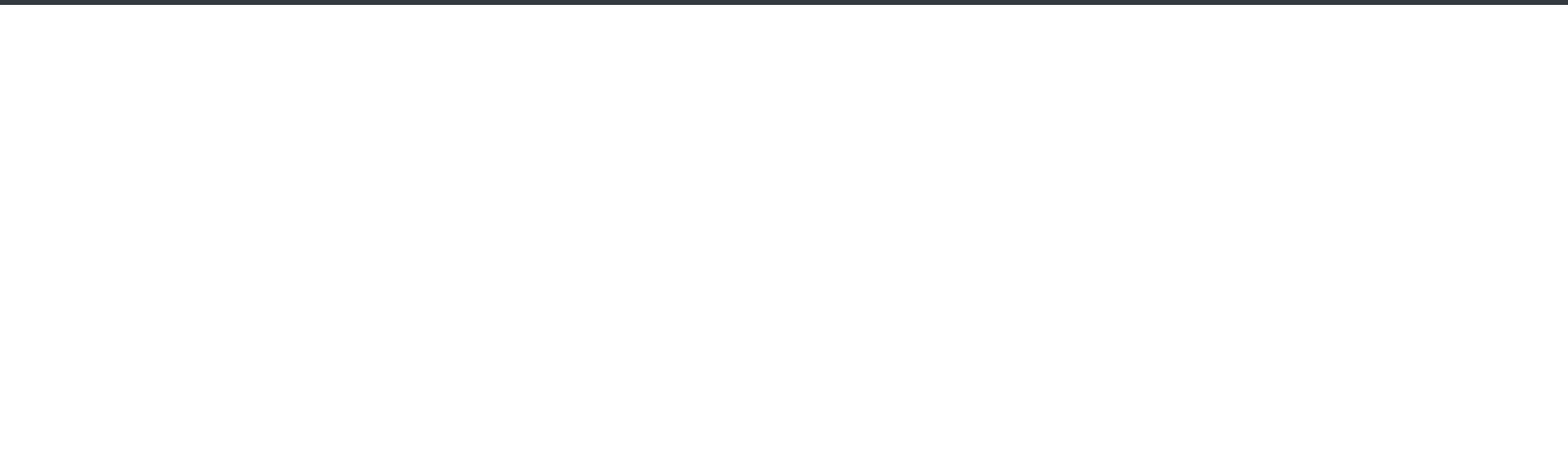
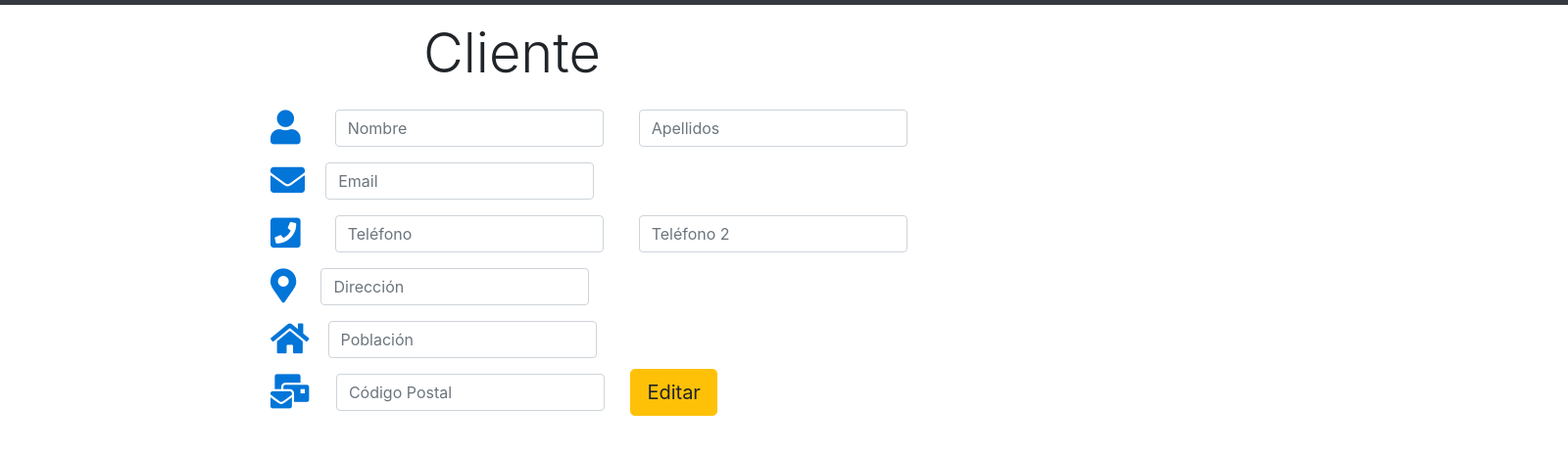
Before and after one commit to mestanza-93/customer-manager, an Electron app: page src/views/customer.html in a window 1600 px wide. Shown: the part 51-514 px from the top of the page at 98% size. Drawn offline with nearby package versions, Linux system fonts and the light colour scheme; no server answers.

Commit message:
chore: customer form

```diff
--- /dev/null
+++ b/src/css/customer.css
@@ -0,0 +1,4 @@
+.bigicon {
+    color: #0275d8;
+    font-size: 35px;
+}
--- a/src/views/customer.html
+++ b/src/views/customer.html
@@ -2,6 +2,7 @@
 <html>
     <head>
         <meta charset="UTF-8"/>
+        <meta name="viewport" content="width=device-width, initial-scale=1.0">
         <script> var $ = require('jquery'); </script>
         <script>
             $(function(){
@@ -9,6 +10,7 @@
              });
         </script>
         <script type="text/javascript" src="../models/customer.js"></script>
+        <link rel="stylesheet" type="text/css" href="../css/customer.css">
         <script type="text/javascript">
             var id_customer = localStorage.getItem('id_customer');
             var customerData = [];
@@ -22,5 +24,87 @@
     <body>
         <div id="includedContent"></div>
         <script>console.log(customerData);</script>
+
+        <div class="container container-header">
+            <div class="col-md-6">
+                <form class="form-inline form p-2 text-center mx-auto">
+                    <!-- Nombre cliente y apellidos en legend?? -->
+                    <legend class="display-4 py-2 px-2 text-center legend-header">Cliente</legend>
+                    <div class="form-group p-2">
+                        <div class="row">
+                            <div class="col-1">
+                                <span><i class="fa fa-user bigicon"></i></span>
+                            </div>
+                            <div class="col ml-2">
+                                <input class="form-control" type="text" id="name" placeholder="Nombre">
+                            </div>
+                            <div class="col ml-1">
+                                <input class="form-control" type="text" id="lastname" placeholder="Apellidos">
+                            </div>
+                        </div>
+                    </div>
+
+                    <div class="form-group p-2">
+                        <div class="row">
+                            <div class="col-1">
+                                <span><i class="fa fa-envelope bigicon"></i></span>
+                            </div>
+                            <div class="col ml-2">
+                                <input class="form-control" type="text" id="email" placeholder="Email">
+                            </div>
+                        </div>
+                    </div>
+
+                    <div class="form-group p-2">
+                        <div class="row">
+                            <div class="col-1">
+                                <span><i class="fa fa-phone-square bigicon"></i></span>
+                            </div>
+                            <div class="col ml-2">
+                                <input id="phone" name="phone" type="text" placeholder="Teléfono" class="form-control">
+                            </div>
+                            <div class="col ml-1">
+                                <input id="phone2" name="phone2" type="text" placeholder="Teléfono 2" class="form-control">
+                            </div>
+                        </div>
+                    </div>
+
+                    <div class="form-group p-2">
+                        <div class="row">
+                            <div class="col-1">
+                                <span><i class="fas fa-map-marker-alt bigicon"></i></span>
+                            </div>
+                            <div class="col ml-2">
+                                <input id="address" name="address" type="text" placeholder="Dirección" class="form-control">
+                            </div>
+                        </div>
+                    </div>
+
+                    <div class="form-group p-2">
+                        <div class="row">
+                            <div class="col-1">
+                                <span><i class="fas fa-home bigicon"></i></span>
+                            </div>
+                            <div class="col ml-2">
+                                <input id="town" name="town" type="text" placeholder="Población" class="form-control">
+                            </div>
+                        </div>
+                    </div>
+
+                    <div class="form-group p-2">
+                        <div class="row">
+                            <div class="col-1">
+                                <span><i class="fas fa-mail-bulk bigicon"></i></span>
+                            </div>
+                            <div class="col ml-3">
+                                <input id="postalcode" name="postalcode" placeholder="Código Postal" class="form-control">
+                            </div>
+                        </div>
+                    </div>
+
+                    <button type="submit" class="btn btn-warning btn-lg">Editar</button>
+                </form>
+            </div>
+        </div>
     </body>
 </html>
```
Also changed, not shown: 1 other file.
